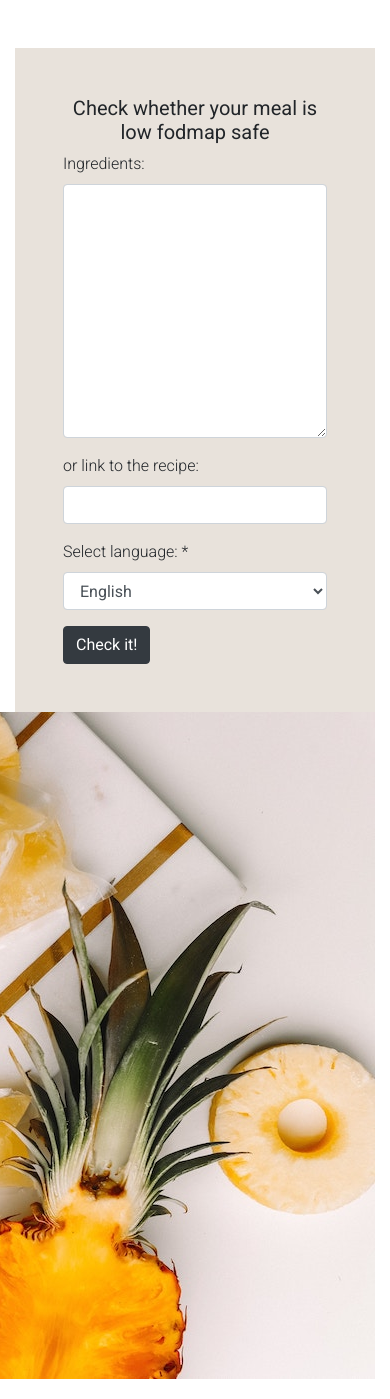
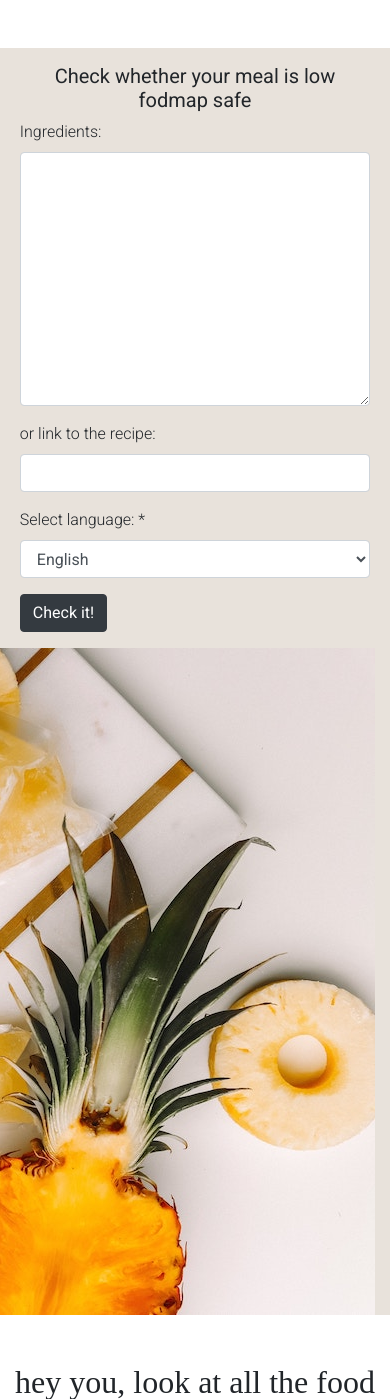
Before and after one commit to imInez/isthatlowfodmap, a Django app: page / in a window 390 px wide. Shown: the part 92-1491 px from the top of the page. Run offline with Django 3.2, Linux system fonts and the light colour scheme; data that the repository does not hold is empty; some libraries are stand-ins or nearby versions.

Commit message:
descresed padding on small screens for analyer form

```diff
--- a/analyzer/static/css/style.css
+++ b/analyzer/static/css/style.css
@@ -210,10 +210,21 @@ margin-right: 150px;
     .md-screen {
         display:none;
     }
+
+    .nice-spacer{
+        padding: 0.3rem !important;
+        padding-top: 1rem !important;
+        padding-bottom: 1rem !important;
+    }
 }
 
 @media only screen and (min-width: 1024px) {
     .sm-screen{
         display:none;
     }
+
+    .nice-spacer{
+        padding: 3rem !important;
+    }
+
 }
--- a/analyzer/templates/analyzer/analyze.html
+++ b/analyzer/templates/analyzer/analyze.html
@@ -45,7 +45,7 @@
     <img src="{% static 'images/pineapple7.jpg' %}" class="maxw-none fr ">
 </div>
 
-<div class="col-12 col-sm-12 col-md-12 col-lg-6 col-xl-6 p-5 order-1 order-sm-1 order-md-2 minh-60 bg-greybeige no-">
+<div class="col-12 col-sm-12 col-md-12 col-lg-6 col-xl-6 nice-spacer order-1 order-sm-1 order-md-2 minh-60 bg-greybeige ">
     <h5 class="text-center"> Check whether your meal is low fodmap safe </h5>
     <form action='#' method="post">
         {{ ingr_form|crispy }}
--- a/analyzer/templates/main_columns.html
+++ b/analyzer/templates/main_columns.html
@@ -2,7 +2,7 @@
 {% load static %}
 
 {% block main_columns %}
-<div class="container-fluid mt-5 oh">
+<div class="container-fluid mt-5 oh bg-greybeige">
 
     <div class="row d-flex flex-wrap align-items-center bg-pineapple minh-60 no-gutters">
         {% block row %}
```
